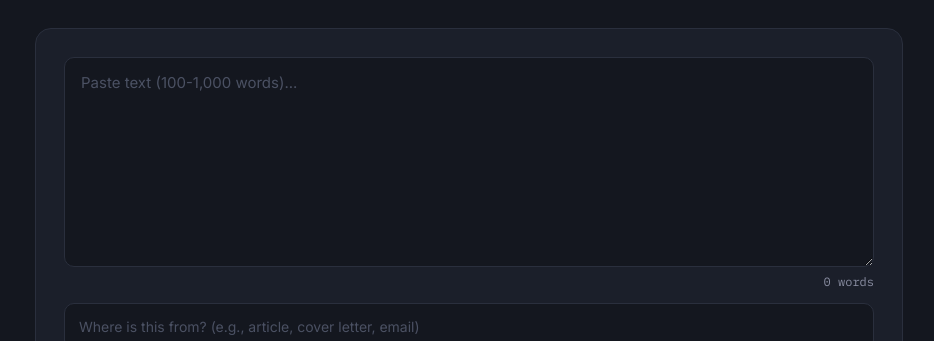
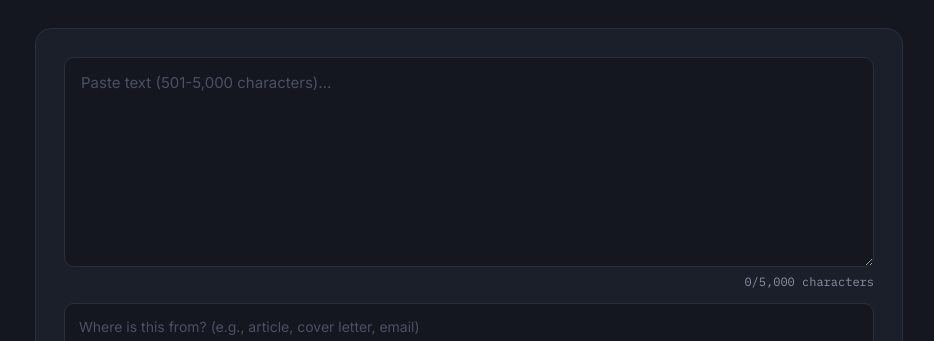
Before and after one commit to harry23yu/neurocontext, a Next.js app: page / in a window 1280 px wide. Both pictures are taken after a click on the button "Paste with context". Shown: the part 404-745 px from the top of the page, without its empty margins (171-1105 px from the left). Built offline with nearby package versions, Linux system fonts and the light colour scheme.

Commit message:
Change paste with context and PDF limits from word-based to character-based (5,000 chars)

```diff
--- a/app/page.tsx
+++ b/app/page.tsx
@@ -14,7 +14,7 @@ type Summary = {
   keyPoints: string[];
 };
 
-const MAX_PDF_WORD_COUNT = 1000;
+const MAX_PDF_CHAR_COUNT = 5000;
 const MAX_PDF_SIZE_BYTES = 1 * 102400;
 
 function countWords(text: string): number {
@@ -127,9 +127,8 @@ export default function Home() {
         throw new Error(pdfData.error || "Something went wrong");
       }
 
-      const wordCount = countWords(pdfData.text);
-      if (wordCount > MAX_PDF_WORD_COUNT) {
-        throw new Error(`PDF exceeds 1,000 word limit (${wordCount} words).`);
+      if (pdfData.text.length > MAX_PDF_CHAR_COUNT) {
+        throw new Error(`PDF exceeds 5,000 character limit (${pdfData.text.length} characters).`);
       }
 
       const summarizeRes = await fetch("/api/summarize", {
@@ -201,9 +200,8 @@ export default function Home() {
     setContextSubmitted(false);
 
     try {
-      const wordCount = countWords(contextText);
-      if (wordCount < 100 || wordCount > 1000) {
-        throw new Error(`Text must be between 100 and 1,000 words (${wordCount} words).`);
+      if (contextText.length < 501 || contextText.length > 5000) {
+        throw new Error(`Text must be between 501 and 5,000 characters (${contextText.length} characters).`);
       }
 
       const summarizeRes = await fetch("/api/summarize", {
@@ -300,9 +298,10 @@ export default function Home() {
             value={contextText}
             onChange={(e) => setContextText(e.target.value)}
             rows={8}
-            placeholder="Paste text (100-1,000 words)..."
+            maxLength={5000}
+            placeholder="Paste text (501-5,000 characters)..."
           />
-          <div className={styles.charCount}>{countWords(contextText)} words</div>
+          <div className={styles.charCount}>{contextText.length}/5,000 characters</div>
           <input
             type="text"
             className={styles.contextInput}
@@ -330,7 +329,7 @@ export default function Home() {
             </label>
             <span>{pdfFile?.name || "No file chosen"}</span>
           </div>
-          <div className={styles.sizeHint}>PDF can't exceed 1,000 words or 100 KB.</div>
+          <div className={styles.sizeHint}>PDF can't exceed 5,000 characters or 100 KB.</div>
           {pdfError && <p className={styles.error}>{pdfError}</p>}
           {pdfFile && !pdfError && <p className={styles.pdfSelected}>PDF file selected.</p>}
           <div className={styles.buttonGroup}>
```
Also changed, not shown: 1 other file (tests, documents, lock files or other folders).
